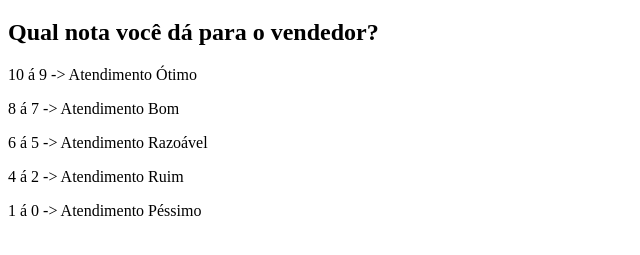
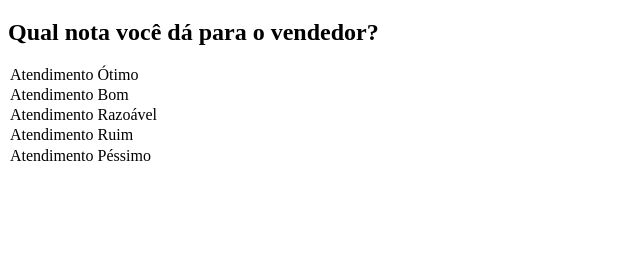
Before and after one commit to jonatasdamata/calculador-NPS, a plain HTML site: page index.html in a window 1280 px wide. Shown: the part 61-316 px from the top of the page, without its empty margins (0-640 px from the left). Drawn offline with Linux system fonts and the light colour scheme.

Commit message:
Update index.html

```diff
--- a/index.html
+++ b/index.html
@@ -8,10 +8,15 @@
 <body>
     <h1>Avalie o seu atendimento:</h1>
     <h2>Qual nota você dá para o vendedor?</h2>
-    <p>10 á 9 -> Atendimento Ótimo</p>
-    <p>8 á 7 -> Atendimento Bom</p>
-    <p>6 á 5 -> Atendimento Razoável</p>
-    <p>4 á 2 -> Atendimento Ruim</p>
-    <p>1 á 0 -> Atendimento Péssimo</p>
+    <p>
+        <section>
+            <option value="10 á 9"> Atendimento Ótimo</option>
+            <option value="8 á 7"> Atendimento Bom</option>
+            <option value="6 á 6"> Atendimento Razoável</option>
+            <option value="4 á 2"> Atendimento Ruim</option>
+            <option value="1 á 0"> Atendimento Péssimo</option>
+        </section>
+    </p>
+
 </body>
 </html>
```
